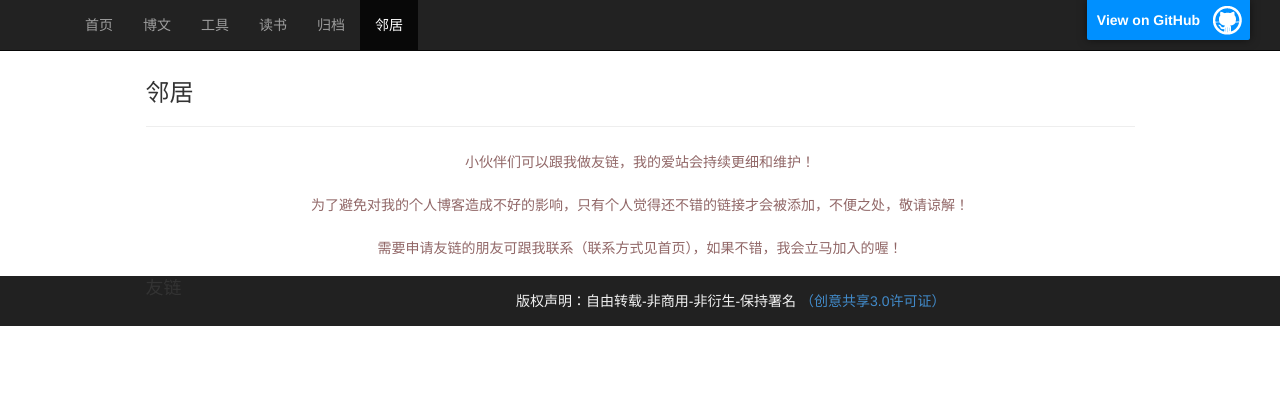
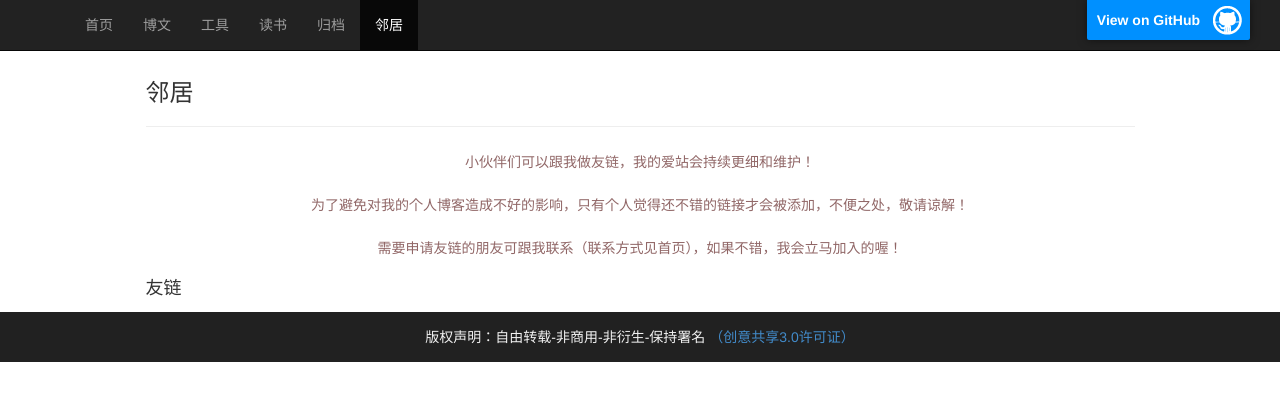
Before and after one commit to sheleng/sheleng.github.io, a Jekyll site: the page built from pages/links.html, in a window 1280 px wide. Shown: the top 401 px of the page. Built offline with Jekyll 4.4.1, drawn with Linux system fonts in a browser that asks for light colours.

Commit message:
调整邻居页面布局

```diff
--- a/public/css/style.css
+++ b/public/css/style.css
@@ -66,7 +66,7 @@
 
 .link-description {text-align: center;color:rgb(145, 103, 103)}
 .link-description p{padding-top: 5px;padding-bottom: 8px;}
-.link-title-text{font-size: 18px;float: left}
+.link-title-text{font-size: 18px;}
 .link-title-line{height: 1px;border-bottom: 1px solid #ededed;display: block;float: right;}
 
 .tabs-below > .nav-tabs,
```
